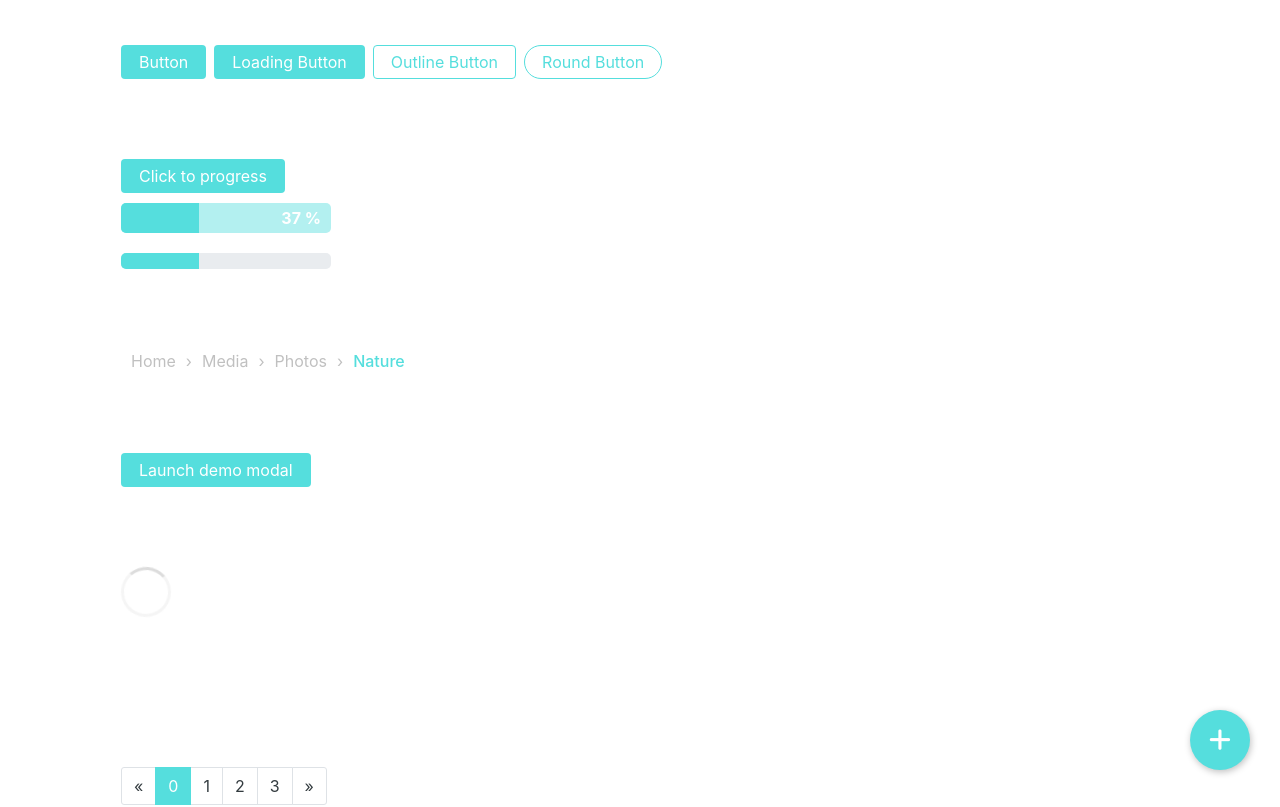
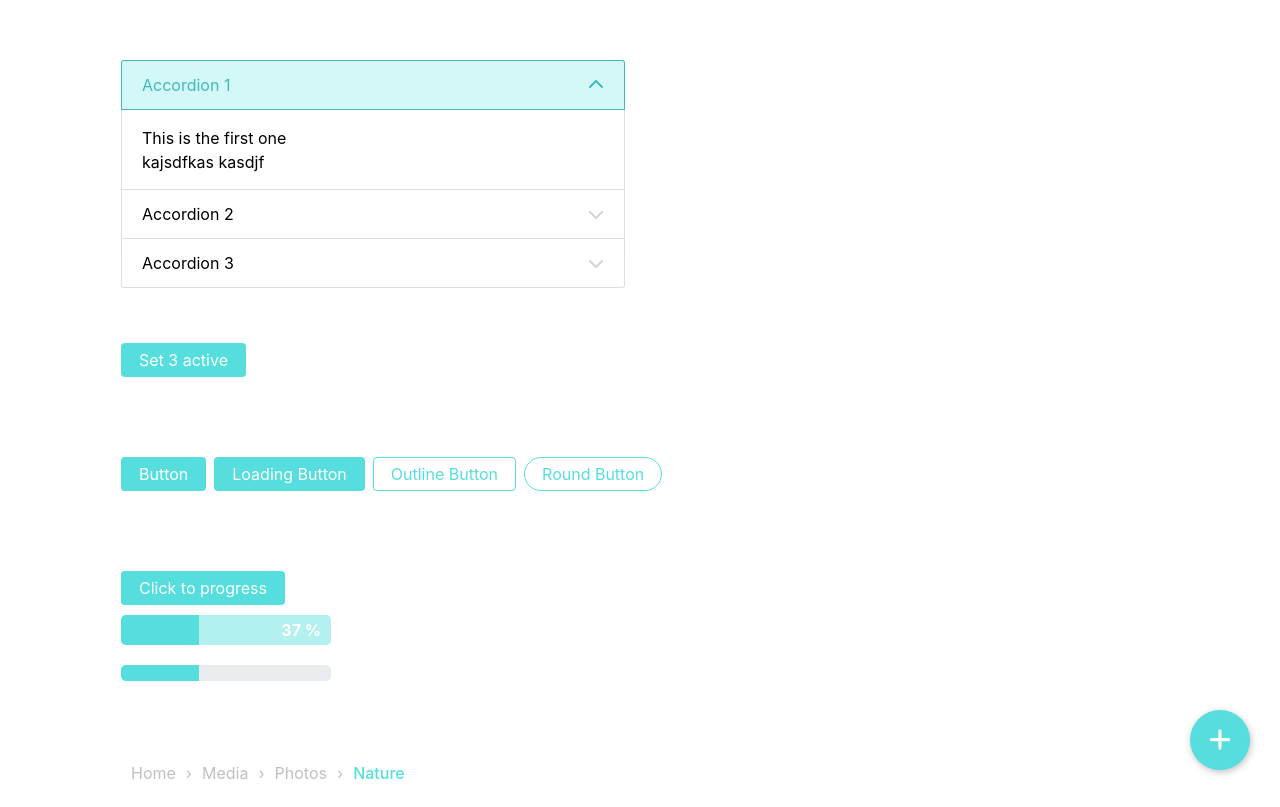
Before and after one commit to vicky-hill/crystal, a Next.js app: page / in a window 1280 px wide. Shown: the top 807 px of the page. Built offline with nearby package versions, Linux system fonts and the light colour scheme.

Commit message:
create accordion component

```diff
--- /dev/null
+++ b/components/elements/Accordion.js
@@ -0,0 +1,95 @@
+import React, { useState, useEffect, useRef } from 'react'
+import classNames from 'classnames'
+import { PropTypes } from 'prop-types'
+
+const Accordion = ({ children, active, setActive }) => {
+    children = children.map((child, i) => ({
+        ...child,
+        props: { ...child.props, active, setActive, key: i }
+    }))
+
+    return (
+        <div className="accordion">
+            {children}
+        </div>
+    )
+}
+
+const Item = ({ children, active, setActive, key, className, title }) => {
+    const [height, setHeight] = useState(0);
+    const content = useRef();
+
+    useEffect(() => {
+      open();
+    }, [active])
+
+    const getClasses = index => classNames('accordion__item', {
+        [className]: className,
+        'active': active === index || (Array.isArray(active) && active.includes(index))
+    });
+
+    const open = () => {
+        if (Array.isArray(active)) {
+            // Handle multiple active tabs
+            active.includes(key) ? setHeight(content.current.scrollHeight + "px") : setHeight(0);
+
+        } else {
+            // Handle one active tab
+            active === key ? setHeight(content.current.scrollHeight + "px") : setHeight(0);
+        }
+    }
+
+    const toggle = () => {
+        if (Array.isArray(active)) {
+            // Handle multiple active tabs
+            active.includes(key) ? setActive(active => active.filter(a => a !== key)) : setActive(active => [...active, key])
+
+        } else {
+            // Handle one active tab
+            key === active ? setActive(null) : setActive(key);
+        }
+    }
+
+    const getHeight = () => {
+        if (Array.isArray(active)) {
+            // Handle multiple active tabs
+            return { maxHeight: `${!active.includes(key) ? 0 : height}` }
+
+        } else {
+            // Handle one active tab
+            return { maxHeight: `${active !== key ? 0 : height}` }
+        }
+    }
+
+    return (
+        <div className={getClasses(key)} >
+            <div className='accordion__header' onClick={toggle}>
+                <p className='accordion__header-title'>{ title }</p>
+                <i class="accordion__header-toggle fa-sharp fa-solid fa-chevron-down"></i>
+            </div>
+
+            <div className='accordion__body' ref={content} style={getHeight()} >
+                <div className="accordion__content">
+                    { children }
+                </div>
+            </div>
+        </div>
+    )
+}
+
+Accordion.Item = Item;
+
+Accordion.propTypes = {
+    active: PropTypes.array || PropTypes.number || null,
+    setActive: PropTypes.func
+}
+
+Item.propTypes = {
+    active: PropTypes.array || PropTypes.number || null,
+    setActive: PropTypes.func,
+    key: PropTypes.number,
+    title: PropTypes.string,
+    className: PropTypes.string
+}
+
+export default Accordion;
--- a/components/elements/Context.js
+++ b/components/elements/Context.js
@@ -1,10 +1,16 @@
-import React, { useState, useRef } from 'react'
+import React, { useState, useEffect, useRef, use } from 'react'
 import PropTypes from 'prop-types'
 
 const Context = ({ children }) => {
     const [x, setX] = useState(0);
     const [y, setY] = useState(0);
     const [display, setDisplay] = useState('none');
+
+    useEffect(() => {
+       window.addEventListener('click', () => {
+            setDisplay('none');
+        })
+    }, [])
 
     const contextMenu = useRef(null);
 
@@ -20,13 +26,10 @@ const Context = ({ children }) => {
         setY(updateY);
     }
 
-    window.addEventListener('click', () => {
-        setDisplay('none');
-    })
 
     return (
         <>
-             { React.cloneElement( children, { onContextMenu: (e) => showContextMenu(e) } ) }
+            {React.cloneElement(children, { onContextMenu: (e) => showContextMenu(e) })}
 
             <div className="context-menu" style={{ top: y, left: x, display }} ref={contextMenu}>
                 <div className="context-menu__item">Item #1</div>
--- a/components/pages/Basic.js
+++ b/components/pages/Basic.js
@@ -1,4 +1,5 @@
 import React from 'react'
+import AccordionSection from '../sections/Accordion.section'
 import AlertSection from '../sections/Alert.section'
 import BreadcrumbsSection from '../sections/Breadcrumbs.section'
 import ButtonSection from '../sections/Button.section'
@@ -14,6 +15,7 @@ const Basic = ({ }) => {
 
     return (
         <div className="container main">
+            <AccordionSection />
             <ButtonSection />
             <ProgressSection />
             <BreadcrumbsSection />
--- /dev/null
+++ b/components/sections/Accordion.section.js
@@ -0,0 +1,35 @@
+/* eslint-disable */ 'use strict'
+import React, { useState } from 'react'
+import Accordion from '../elements/Accordion'
+import Button from '../elements/Button';
+
+const AccordionSection = ({ }) => {
+    const [active, setActive] = useState([0]);
+
+    return (
+        <section id="accordion">
+            <div className="row">
+                <div className="col-6">
+                    <Accordion active={active} setActive={setActive}>
+                        <Accordion.Item title="Accordion 1">
+                            This is the first one <br />
+                            kajsdfkas
+                            kasdjf
+                        </Accordion.Item>
+
+                        <Accordion.Item title="Accordion 2">
+                            This is the second one
+                        </Accordion.Item >
+
+                        <Accordion.Item title="Accordion 3">
+                            This is the third one
+                        </Accordion.Item>
+                    </Accordion>
+                </div>
+            </div>
+            <Button onClick={() => setActive(2)}>Set 3 active</Button>
+        </section>
+    )
+}
+
+export default AccordionSection;
--- /dev/null
+++ b/sass/components/_accordion.scss
@@ -0,0 +1,107 @@
+.accordion {
+    margin-bottom: 2rem;
+
+    &__item {
+        &:first-of-type .accordion__header {
+            border-top-left-radius: 3px;
+            border-top-right-radius: 3px;
+            border-top-width: 1px;
+        }
+
+        &:last-of-type .accordion__header {
+            border-bottom-left-radius: 3px;
+            border-bottom-right-radius: 3px;
+            border-bottom-width: 1px;
+        }
+
+        &:last-of-type .accordion__body {
+            border-bottom-left-radius: 3px;
+            border-bottom-right-radius: 3px;
+        }
+
+        // Active header
+        &.active .accordion__header {
+            border-bottom-left-radius: 0;
+            border-bottom-right-radius: 0;
+            background: $teal-light;
+            color: $teal-dark;
+            border-color: $teal-dark;
+            border-top-width: 1px;
+
+            .accordion__header-toggle {
+                transform: rotate(-180deg);
+                color: $teal-dark;
+            }
+        }
+
+        &:not(:first-of-type).active .accordion__header {
+            margin-top: -1px;
+        }
+
+        // Active body
+        &:last-of-type.active .accordion__body,
+        &.active .accordion__body {
+            border-bottom: 1px solid rgba(0, 0, 0, .125);
+        }
+    }
+
+    &__header {
+        display: flex;
+        align-items: center;
+        justify-content: space-between;
+        padding: 1.2rem 2rem;
+        background-color: #fff;
+        border: 0px solid rgba(0, 0, 0, .125);
+        border-bottom-width: 1px;
+        border-left-width: 1px;
+        border-right-width: 1px;
+        transition: border-radius .55s ease;
+
+        &:hover {
+            cursor: pointer;
+        }
+
+        &-toggle {
+            transition: transform .2s ease-in-out;
+            color: $grey-400;
+        }
+
+        // &::after {
+        //     font-family: "Font Awesome 5 Brands"; content: "\f078";
+        //     font-weight: 900;
+        //     // content: "\f324";
+        //     flex-shrink: 0;
+        //     // font-family: "Font Awesome 5 Brands";
+        //     width: 2rem;
+        //     height: 2rem;
+        //     margin-left: auto;
+        //     background-repeat: no-repeat;
+        //     vertical-align: 50%;
+        //     // transition: transform .2s ease-in-out;
+        // }
+
+        // &.active::after {
+        //     transform: rotate(-180deg);
+        // }
+    }
+
+    &__body {
+        bottom: 10px;
+        max-height: 0;
+        display: block;
+        overflow: hidden;
+        transition: max-height .35s ease-in-out, border-radius .15s ease, color .15s ease-in-out, background-color .15s ease-in-out, border-width .25s ease-in-out, border-color 1s ease-in-out, box-shadow .15s ease-in-out;
+        border-left: 1px solid rgba(0, 0, 0, .125);
+        border-right: 1px solid rgba(0, 0, 0, .125);
+        border-bottom: 0px solid rgba(0, 0, 0, .125);
+    }
+
+    &__body.active,
+    &__item:last-of-type &__body.active {
+        border-bottom: 1px solid rgba(0, 0, 0, .125);
+    }
+
+    &__content {
+        padding: 1.6rem 2rem;
+    }
+}
--- a/sass/main.scss
+++ b/sass/main.scss
@@ -15,3 +15,4 @@
 @import "components/toast";
 @import "components/card";
 @import "components/context";
+@import "components/accordion";
```
Also changed, not shown: 1 other file (tests, documents, lock files or other folders).
